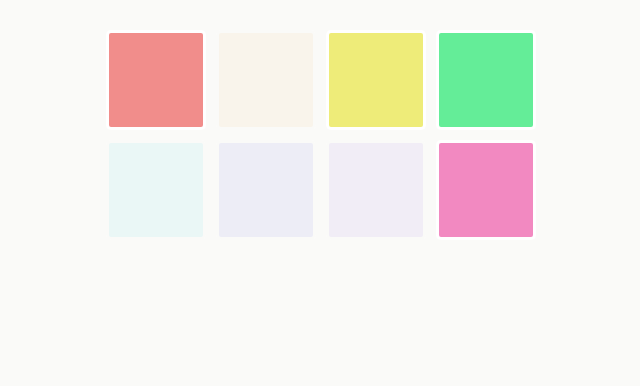
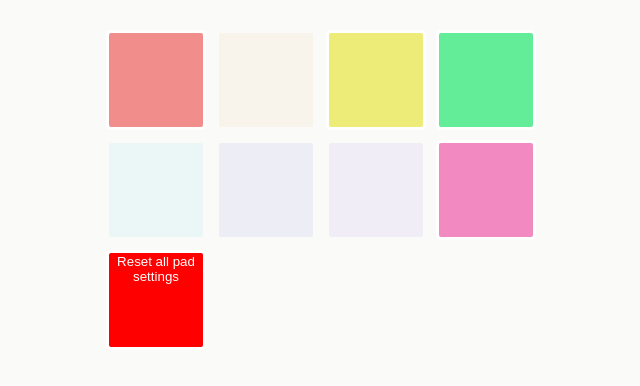
Before and after one commit to Airydev001/react_projects, a React (Vite) app in the folder chef_claude/development_react/: page / in a window 1280 px wide. Shown: the top 386 px of the page, without its empty margins (319-959 px from the left). Built offline with nearby package versions, Linux system fonts and the light colour scheme.

Commit message:
pads finished

```diff
--- a/chef_claude/development_react/src/App.jsx
+++ b/chef_claude/development_react/src/App.jsx
@@ -8,7 +8,32 @@ import Form from "./components/form"
 export default function App() {
   const [myPads, isSetMyPads]= React.useState(pads);
 
-const buttonElements = myPads.map(data=>(<Pad key ={data.id} color={data.color} on={data.on}/>))
+function toggle(id){
+  //map over the pads array and if the current and if the current item has the sane id as the
+  //one passed to this function , then
+  //flip its on value
+  isSetMyPads(prevPads => prevPads.map(item => {
+    return item.id === id ? {
+      ...item, on: !item.on
+    } : item
+  }))
+  console.log(id)
+}
+  function turnAllPadsOff(){
+ //in the function we make another instance of object by changing the state of the swictch
+
+    isSetMyPads(prevPads => prevPads.map(pad => ({
+    ...pad,
+    on:false
+  })))
+  }
+const buttonElements = myPads.map(data=>(<Pad key ={data.id}
+  color={data.color} on={data.on}
+  toggle={
+  toggle
+}
+id={data.id}
+/>))
 return (
   <>
    {/* <Header/>
@@ -16,6 +41,14 @@ return (
 <main className="pad-container">
   {buttonElements}
 
+  <button style={{
+    backgroundColor: "red",
+    opacity: 1,
+    color: "white",
+    display: "flex",
+    justifyContent: "center"
+
+  }} onClick={turnAllPadsOff}>Reset all pad settings</button>
 </main>
 
 
--- a/chef_claude/development_react/src/components/pads_challenge/Pad.jsx
+++ b/chef_claude/development_react/src/components/pads_challenge/Pad.jsx
@@ -4,11 +4,7 @@ import React from "react"
 export default function Pad(props){
 
 
-const [on, setOn ]= React.useState(props.on)
 
-function toggle(){
-    setOn(prevOn => !prevOn);
-}
 
 
 
@@ -33,8 +29,8 @@ function toggle(){
 
 
         }
-        onClick={  toggle}
+        onClick={()=>props.toggle(props.id)}
 
-        className = { on ? "on": undefined}></button>
+        className = { props.on ? "on": undefined}></button>
     )
 }
```
